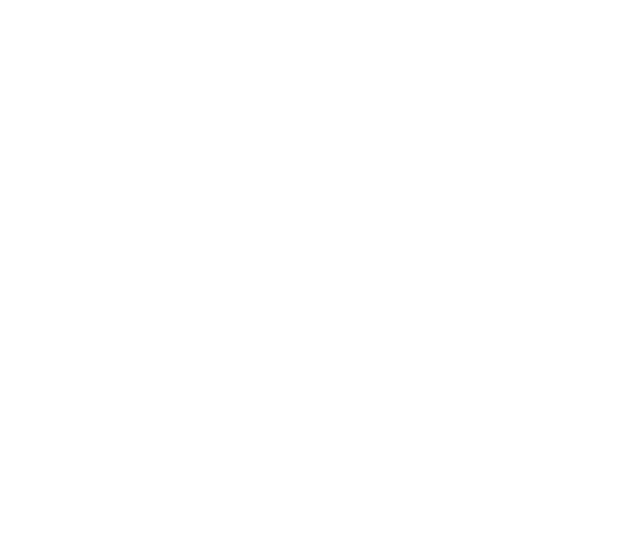
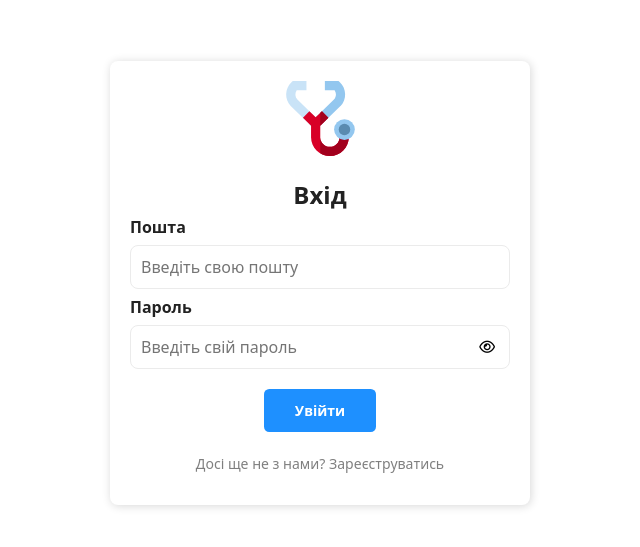
Before and after one commit to alKaras/hms-client, a React (Create React App) app: page /sign-in in a window 1280 px wide. Before the commit this address had no page. Shown: the part 117-664 px from the top of the page, without its empty margins (320-960 px from the left). Built offline with nearby package versions, Linux system fonts and the light colour scheme.

Commit message:
added Login/Register pages

```diff
--- a/package.json
+++ b/package.json
@@ -13,6 +13,7 @@
     "@testing-library/user-event": "^13.5.0",
     "axios": "^1.7.7",
     "bootstrap": "^5.3.3",
+    "intl-tel-input": "^24.4.0",
     "react": "^18.3.1",
     "react-bootstrap": "^2.10.4",
     "react-date-picker": "^11.0.0",
--- a/src/App.js
+++ b/src/App.js
@@ -3,12 +3,16 @@
 import Home from "./pages/Home";
 import HospitalInfo from "./pages/HospitalInfo";
 import AdminHome from "./pages/Adminpanel/Home";
+import Login from "./pages/Auth/Login";
+import Register from "./pages/Auth/Register";
 
 function App() {
     return (
         <div className={"_container"}>
             <Routes>
                 <Route path="/" element={<Home />}/>
+                <Route path={"/sign-in"} element={<Login />} />
+                <Route path={"/sign-up"} element={<Register />} />
                 <Route path='/hospital/:id' element={<HospitalInfo />} />
                 <Route path='/adminpanel' element={<AdminHome />} />
              </Routes>
--- /dev/null
+++ b/src/pages/Auth/Auth.module.scss
@@ -0,0 +1,151 @@
+.root {
+  padding: 10px;
+  display: flex;
+  align-items: center;
+  justify-content: center;
+  width: 100vw;
+  height: 100vh;
+
+  @media screen and (max-width: 767px) {
+    padding: 10px;
+  }
+
+  .login-form {
+    width: 420px;
+    box-shadow: rgb(0 0 0 / 16%) 1px 1px 10px;
+    padding: 20px 0;
+    border-radius: 8px;
+    background-color: white;
+
+    @media screen and (max-width: 767px) {
+      padding: 15px 0;
+    }
+  }
+
+  .auth-form-content {
+    padding: 0 20px;
+
+    @media screen and (max-width: 450px) {
+      padding: 0 10px;
+    }
+  }
+
+  .authImage {
+    width: 75px;
+    height: 75px;
+    margin: 0 auto 25px;
+
+    img {
+      object-fit: cover;
+      max-width: 100%;
+      max-height: 100%;
+    }
+  }
+
+
+
+  .auth-form-title {
+    text-align: center;
+    margin-bottom: 10px;
+    font-size: 24px;
+    color: rgb(34, 34, 34);
+    font-weight: 700;
+
+    @media screen and (max-width: 767px) {
+      font-size: calc(16px + (8 + 8 * 0.7) * ((100vw - 320px) / 1260));
+    }
+  }
+
+  label {
+    font-size: 16px;
+    font-weight: 600;
+    color: rgb(34, 34, 34);
+    margin-bottom: 10px;
+
+    @media screen and (max-width: 767px) {
+      font-size: calc(14px + (2 + 2 * 0.7) * ((100vw - 320px) / 1260));
+    }
+  }
+
+  input {
+    flex: none;
+    padding: 10px;
+    font-size: 16px;
+    border: 1px solid #ebebeb;
+    border-radius: 8px;
+    outline: 0;
+    margin-bottom: 10px;
+
+    @media screen and (max-width: 767px) {
+      font-size: calc(14px + (2 + 2 * 0.7) * ((100vw - 320px) / 1260));
+    }
+  }
+
+  input:focus {
+    outline: 1px solid dodgerblue;
+  }
+
+  .btn-show {
+    //max-width: 50px;
+    //padding: 15px;
+    background: none;
+    position: absolute;
+    bottom: 25px;
+    right: 15px;
+  }
+
+  button,
+  a {
+    @media screen and (max-width: 767px) {
+      font-size: calc(12px + (2 + 2 * 0.7) * ((100vw - 320px) / 1260));
+    }
+  }
+
+  .btn {
+    background: dodgerblue;
+    color: white;
+    font-weight: 700;
+    padding: 10px 30px;
+    display: block;
+    margin: 10px auto;
+  }
+
+  .linkReg {
+    margin-top: 25px;
+    text-align: center;
+    color: rgba(0,0,0,0.5);
+    font-size: 14px;
+    transition: all .2s ease-in-out;
+
+
+    &:hover {
+      color: dodgerblue;
+      transition: all .2s ease-in-out;
+    }
+  }
+
+  .error-style {
+    color: red;
+    font-size: 12px;
+    margin: -10px 0 10px 0;
+  }
+  .error-input {
+    border: 1px solid red;
+
+    :focus {
+      outline: 1px solid red;
+    }
+  }
+
+  .error {
+    color: red;
+    font-size: 12px;
+    font-weight: bold;
+    text-align: center;
+    margin-top: 10px;
+
+    @media screen and (max-width: 767px) {
+      font-size: calc(10px + (2 + 2 * 0.7) * ((100vw - 320px) / 1260));
+    }
+  }
+}
--- /dev/null
+++ b/src/pages/Auth/Login/index.jsx
@@ -0,0 +1,61 @@
+import React, {useState} from 'react';
+import {Link} from "react-router-dom";
+import AuthStyles from '../Auth.module.scss';
+
+export default function Login() {
+    const [isShowed, setIsShowed] = useState(false);
+    const [passType, setPassType] = useState("password");
+
+    const togglePass = (e) => {
+        e.preventDefault();
+        if (passType === "password") {
+            setPassType("text");
+            setIsShowed(true);
+        } else {
+            setPassType("password");
+            setIsShowed(false);
+        }
+    }
+
+    return (
+        <>
+            <div className={`${AuthStyles.root}`}>
+                <form className={`${AuthStyles['login-form']}`}>
+                    <div className={`${AuthStyles['auth-form-content']}`}>
+                        <div className={AuthStyles.authImage}>
+                            <Link to={'/'}>
+                                <img src="/assets/logo/logo.svg" alt="Logo"/>
+                            </Link>
+
+                        </div>
+                        <h3 className={`${AuthStyles['auth-form-title']}`}>Вхід</h3>
+                        <div className="d-flex flex-column">
+                            <label>Пошта</label>
+                            <input
+                                type="text"
+                                // className={`${errors.email ? AuthStyles['error-input'] : ''}`}
+                                placeholder='Введіть свою пошту'
+                            />
+                        </div>
+                        <div style={{position: 'relative'}} className="d-flex flex-column">
+                            <label>Пароль</label>
+                            <input
+                                type={passType}
+                                // className={`${errors.password ? AuthStyles['error-input'] : ''}`}
+                                placeholder='Введіть свій пароль'
+                            />
+
+                            <button onClick={togglePass} className={`${AuthStyles['btn-show']}`}>
+                                {!isShowed ? <><i style={{marginLeft: '20px'}} className={`fa-regular fa-eye`}></i></>
+                                    : <><i style={{marginLeft: '20px'}} className="fa-regular fa-eye-slash"></i></>}
+                            </button>
+
+                        </div>
+                        <button type="submit" className={`btn ${AuthStyles['btn']}`}>Увійти</button>
+                        <p className={AuthStyles.linkReg}><Link to={"/sign-up"}>Досі ще не з нами? Зареєструватись</Link></p>
+                    </div>
+                </form>
+            </div>
+        </>
+    );
+}
--- /dev/null
+++ b/src/pages/Auth/Register/index.jsx
@@ -0,0 +1,70 @@
+import React, {useState} from 'react';
+import RegisterStyles from "../Auth.module.scss";
+import {Link} from "react-router-dom";
+import IntlTelInput from "intl-tel-input/reactWithUtils";
+import "intl-tel-input/styles";
+
+export default function Register() {
+    const [number, setNumber] = useState(null);
+    return (
+        <div className={`${RegisterStyles.root}`}>
+            <form className={`${RegisterStyles['login-form']}`}>
+                <div className={`${RegisterStyles['auth-form-content']}`}>
+                    <div className={RegisterStyles.authImage}>
+                        <Link to={'/'}>
+                            <img src="/assets/logo/logo.svg" alt="Logo"/>
+                        </Link>
+                    </div>
+                    <h3 className={`${RegisterStyles['auth-form-title']}`}>Реєстрація</h3>
+                    <div className="d-flex flex-column">
+                        <label>Ім'я</label>
+                        <input
+                            type="text"
+                            // className={`${errors.email ? RegisterStyles['error-input'] : ''}`}
+                            placeholder='Введіть ім`я'
+                        />
+                    </div>
+                    <div className="d-flex flex-column">
+                        <label>Прізвище</label>
+                        <input
+                            type="text"
+                            // className={`${errors.email ? RegisterStyles['error-input'] : ''}`}
+                            placeholder='Введіть прізвище'
+                        />
+                    </div>
+                    <div className="d-flex flex-column">
+                        <label>Пошта</label>
+                        <input
+                            type="text"
+                            // className={`${errors.email ? RegisterStyles['error-input'] : ''}`}
+                            placeholder='Введіть пошту'
+                        />
+                    </div>
+                    <div className="d-flex flex-column">
+                        <label>Телефон</label>
+                        <IntlTelInput
+                            onChangeNumber={setNumber}
+                            // onChangeValidity={setIsValid}
+                            initOptions={{
+                                initialCountry: "us",
+                            }}
+                        />
+                    </div>
+                    <div style={{marginTop: '10px'}} className="d-flex flex-column">
+                        <label>Пароль</label>
+                        <input
+                            type={"password"}
+                            // className={`${errors.password ? RegisterStyles['error-input'] : ''}`}
+                            placeholder='Введіть пароль'
+                        />
+
+                    </div>
+                    <button type="submit" className={`btn ${RegisterStyles['btn']}`}>Зареєструватись</button>
+                    <p className={RegisterStyles.linkReg}><Link to={"/sign-in"}>Маєте аккаунт?
+                        Увійти</Link>
+                    </p>
+                </div>
+            </form>
+        </div>
+    );
+}
```
Also changed, not shown: 1 other file (tests, documents, lock files or other folders).
